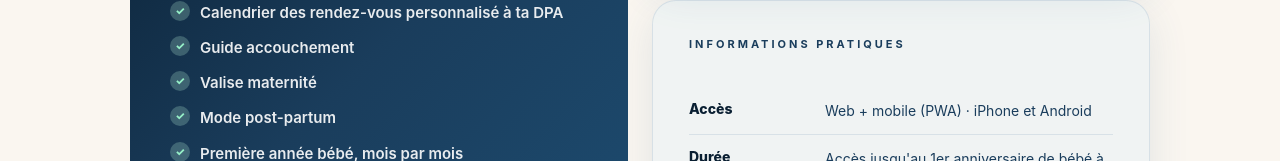
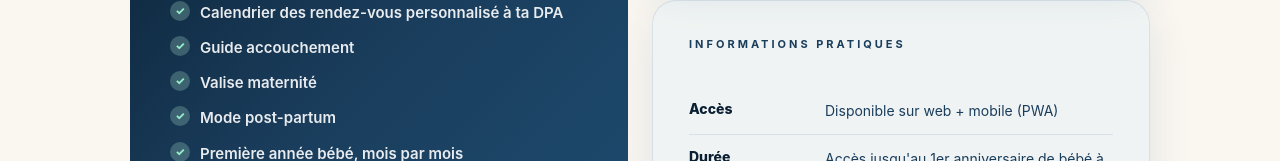
Before and after one commit to Julproject/dadup, a Next.js app: page /tarifs in a window 1280 px wide. Shown: the part 639-800 px from the top of the page. Built offline with nearby package versions, Linux system fonts and the light colour scheme.

Commit message:
Update page.tsx

```diff
--- a/app/tarifs/page.tsx
+++ b/app/tarifs/page.tsx
@@ -156,7 +156,7 @@ export default function TarifsPage() {
               <p style={{ color: '#1A3D5C', fontSize: '11px', fontWeight: 700, letterSpacing: '3px', textTransform: 'uppercase', margin: '0 0 20px' }}>Informations pratiques</p>
               <div style={{ display: 'flex', flexDirection: 'column' }}>
                 {[
-                  { label: "Accès", val: "Web + mobile (PWA) · iPhone et Android" },
+                  { label: "Accès", val: "Disponible sur web + mobile (PWA)" },
                   { label: "Durée", val: "Accès jusqu'au 1er anniversaire de bébé à compter du paiement" },
                   { label: "Données", val: "Email et DPA uniquement. Aucune revente." },
                   { label: "Support", val: "hello@dadup.fr" },
```
